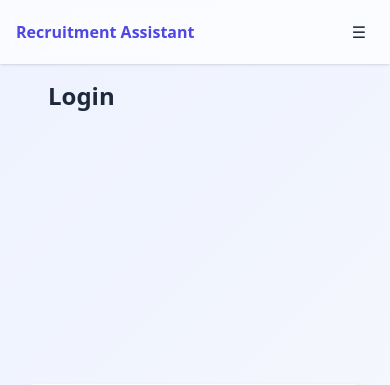
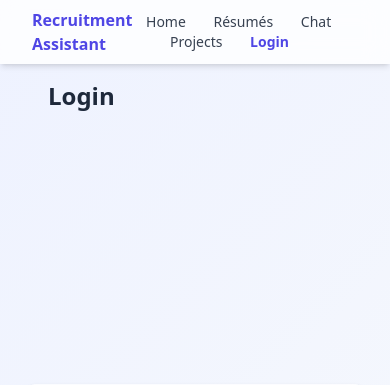
Before and after one commit to mafiaf/recruitment-assistant, a FastAPI app: page /login in a window 390 px wide. Shown: the top 385 px of the page. Run offline with FastAPI, Linux system fonts and the light colour scheme; parts of the project's set-up code (start-up, migrations or seed data) failed here and were passed over; some libraries are stand-ins or nearby versions.

Commit message:
Revert "Enhance UI with animated menu"

```diff
--- a/templates/_base.html
+++ b/templates/_base.html
@@ -20,52 +20,48 @@
 
      (pass  user=current_user  whenever you call TemplateResponse)
   # ------------------------------------------------------------- #}
-  <header class="fixed top-0 inset-x-0 h-16 bg-white/70 backdrop-blur-lg shadow transition-shadow duration-300 flex items-center justify-between px-4 md:px-8">
+  <header class="fixed top-0 inset-x-0 h-16 bg-white/80 backdrop-blur-md shadow-md flex items-center justify-between px-8">
     <span class="font-semibold text-indigo-600">Recruitment Assistant</span>
 
-    <button id="nav-toggle" class="md:hidden p-2 rounded hover:bg-indigo-50 transition" aria-label="Toggle navigation">
-      &#9776;
-    </button>
-
-    <nav id="nav-menu" class="hidden md:flex flex-col md:flex-row md:items-center space-y-4 md:space-y-0 md:space-x-6 text-sm mt-4 md:mt-0 transition-all duration-300">
+    <nav class="space-x-6 text-sm">
       {# regular links #}
       <a href="/"
          class="{{ 'text-indigo-600 font-semibold' if active=='/' else
-                  'text-gray-700 hover:text-indigo-600' }} transition-colors">Home</a>
+                  'text-gray-700 hover:text-indigo-600' }}">Home</a>
 
       <a href="/resumes"
          class="{{ 'text-indigo-600 font-semibold' if active=='/resumes' else
-                  'text-gray-700 hover:text-indigo-600' }} transition-colors">Résumés</a>
+                  'text-gray-700 hover:text-indigo-600' }}">Résumés</a>
 
       <a href="/chat"
          class="{{ 'text-indigo-600 font-semibold' if active=='/chat' else
-                  'text-gray-700 hover:text-indigo-600' }} transition-colors">Chat</a>
+                  'text-gray-700 hover:text-indigo-600' }}">Chat</a>
 
       <a href="/projects"
          class="{{ 'text-indigo-600 font-semibold' if active=='/projects' else
-                  'text-gray-700 hover:text-indigo-600' }} transition-colors">Projects</a>
+                  'text-gray-700 hover:text-indigo-600' }}">Projects</a>
 
       {# profile for *any* logged-in user #}
       {% if user %}
         <a href="/profile"
            class="{{ 'text-indigo-600 font-semibold' if active=='/profile' else
-                    'text-gray-700 hover:text-indigo-600' }} transition-colors">Profile</a>
+                    'text-gray-700 hover:text-indigo-600' }}">Profile</a>
       {% endif %}
 
       {# owner-only admin page #}
       {% if user and user.role == 'owner' %}
         <a href="/admin/users"
            class="{{ 'text-indigo-600 font-semibold' if active=='/admin/users' else
-                    'text-gray-700 hover:text-indigo-600' }} transition-colors">Users</a>
+                    'text-gray-700 hover:text-indigo-600' }}">Users</a>
       {% endif %}
 
       {# login / logout #}
       {% if user %}
-        <a href="/logout" class="text-gray-700 hover:text-indigo-600 transition-colors">Logout</a>
+        <a href="/logout" class="text-gray-700 hover:text-indigo-600">Logout</a>
       {% else %}
         <a href="/login"
            class="{{ 'text-indigo-600 font-semibold' if active=='/login' else
-                    'text-gray-700 hover:text-indigo-600' }} transition-colors">Login</a>
+                    'text-gray-700 hover:text-indigo-600' }}">Login</a>
       {% endif %}
     </nav>
   </header>
@@ -78,20 +74,5 @@
   </main>
 
   {% block extra_js %}{% endblock %}
-  <script>
-    const nav = document.getElementById('nav-menu');
-    const toggle = document.getElementById('nav-toggle');
-    const header = document.querySelector('header');
-    toggle?.addEventListener('click', () => {
-      nav.classList.toggle('hidden');
-    });
-    window.addEventListener('scroll', () => {
-      if (window.scrollY > 10) {
-        header.classList.add('shadow-lg', 'bg-white/90');
-      } else {
-        header.classList.remove('shadow-lg', 'bg-white/90');
-      }
-    });
-  </script>
 </body>
 </html>
```
